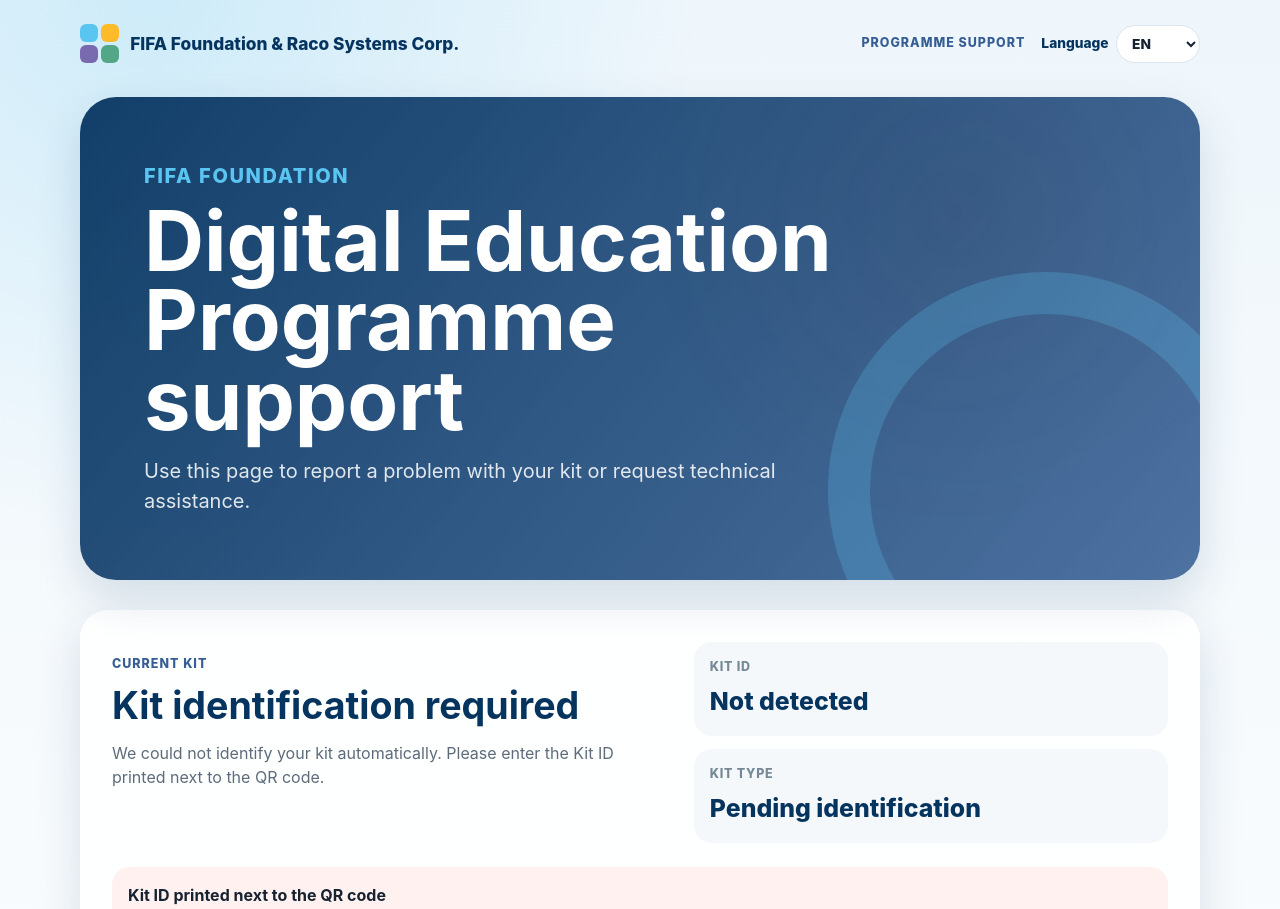
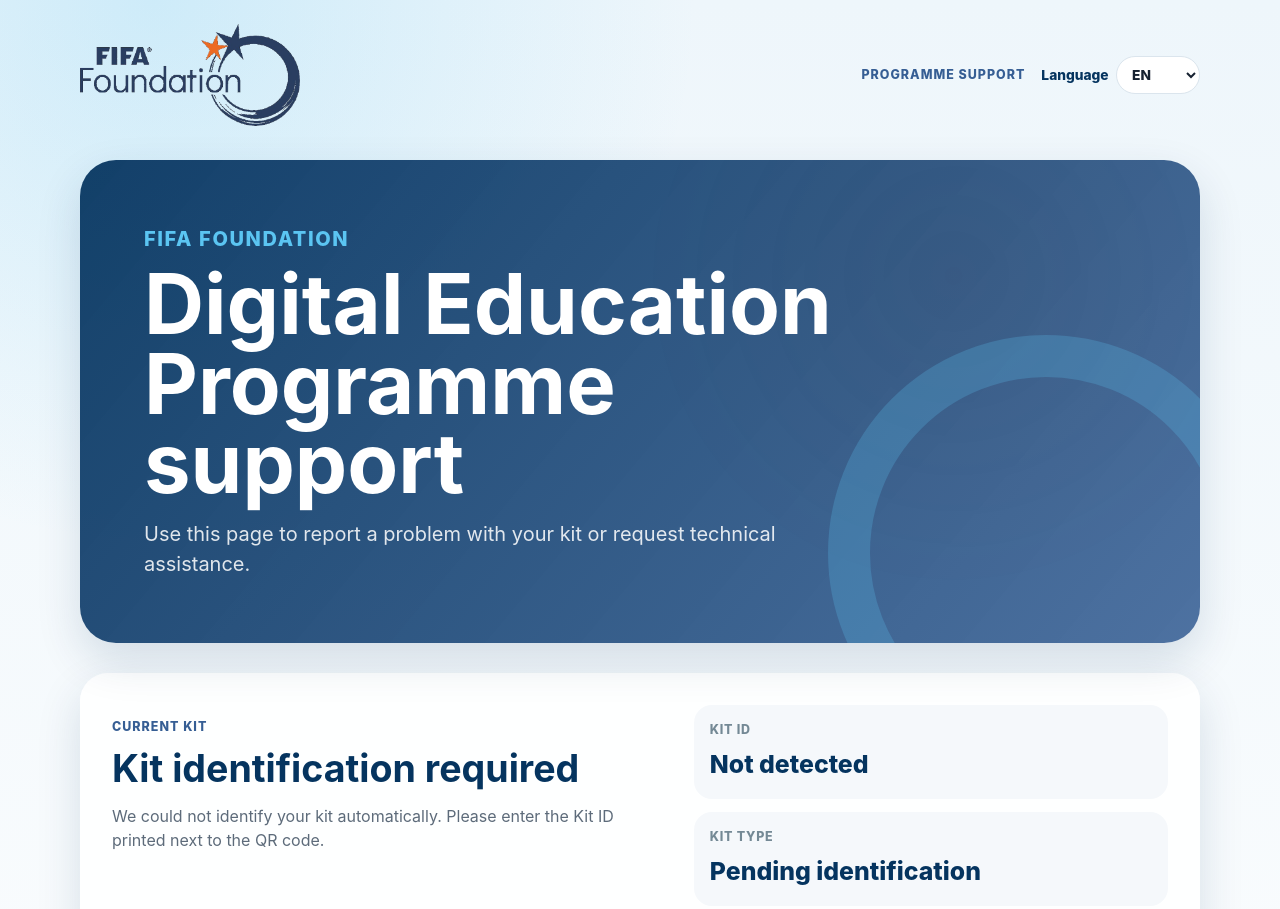
Before and after one commit to smartteamok/FIFA-support, a plain HTML site: page fifa-support/index.html in a window 1280 px wide. Shown: the top 909 px of the page. Drawn offline with Linux system fonts and the light colour scheme.

Commit message:
Update FIFA support page branding by replacing the brand mark with a logo image. Adjust CSS to support the new logo layout and remove unused styles related to the previous brand mark.

```diff
--- a/fifa-support/index.html
+++ b/fifa-support/index.html
@@ -15,11 +15,14 @@
 
     <header class="site-header">
       <nav class="brand-bar" aria-label="Support page">
-        <a class="brand" href="./" aria-label="Digital Education Programme support home">
-          <span class="brand-mark" aria-hidden="true">
-            <span></span><span></span><span></span><span></span>
-          </span>
-          <span class="brand-name">FIFA Foundation &amp; Raco Systems Corp.</span>
+        <a class="brand" href="./" aria-label="FIFA Foundation Digital Education Programme support home">
+          <img
+            class="brand-logo"
+            src="assets/fifa-foundation-logo.png"
+            alt="FIFA Foundation"
+            width="220"
+            height="102"
+          >
         </a>
         <div class="header-tools">
           <span class="project-label" data-i18n="projectLabel">Programme support</span>
--- a/fifa-support/styles.css
+++ b/fifa-support/styles.css
@@ -92,28 +92,10 @@ main,
   text-decoration: none;
 }
 
-.brand-mark {
-  display: grid;
-  grid-template-columns: repeat(2, 18px);
-  gap: 3px;
-}
-
-.brand-mark span {
-  width: 18px;
-  height: 18px;
-  border-radius: 6px;
-}
-
-.brand-mark span:nth-child(1) { background: var(--blue-light); }
-.brand-mark span:nth-child(2) { background: #fdbb2a; }
-.brand-mark span:nth-child(3) { background: #796ab0; }
-.brand-mark span:nth-child(4) { background: var(--green); }
-
-.brand-name {
-  color: var(--blue-deep);
-  font-size: 1.08rem;
-  font-weight: 850;
-  letter-spacing: 0;
+.brand-logo {
+  display: block;
+  width: min(220px, 46vw);
+  height: auto;
 }
 
 .header-tools {
```
Also changed, not shown: fifa-support/assets/fifa-foundation-logo.png (added).
